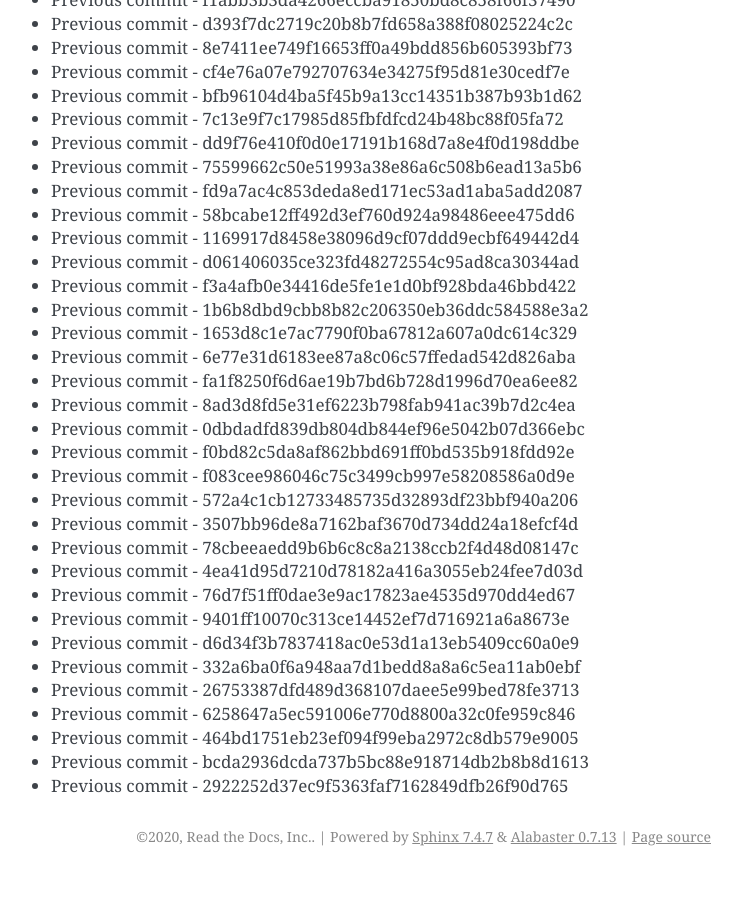
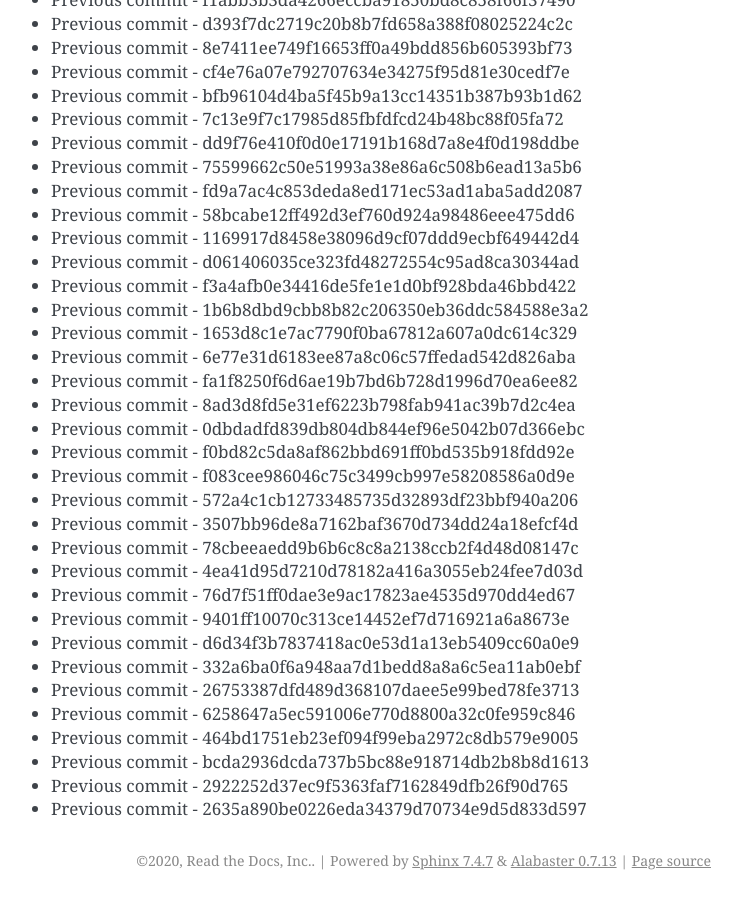
Before and after one commit to readthedocs/rtd-git-stresstest, a Sphinx documentation site: the page built from docs/updates.rst, in a window 1280 px wide and 900 px high, scrolled down 55507 px. Shown: the whole window, without its empty margins (399-1141 px from the left). Built offline with Sphinx 7.4.7, drawn with Linux system fonts in a browser that asks for light colours; before the commit the page ends 56383 px from its top, so only the background shows below that.

Commit message:
Generating commit from previous: 2635a890be0226eda34379d70734e9d5d833d597

```diff
--- a/docs/updates.rst
+++ b/docs/updates.rst
@@ -2364,3 +2364,4 @@ It can be tested for any performance characteristics.
 * Previous commit - 464bd1751eb23ef094f99eba2972c8db579e9005
 * Previous commit - bcda2936dcda737b5bc88e918714db2b8b8d1613
 * Previous commit - 2922252d37ec9f5363faf7162849dfb26f90d765
+* Previous commit - 2635a890be0226eda34379d70734e9d5d833d597
```
